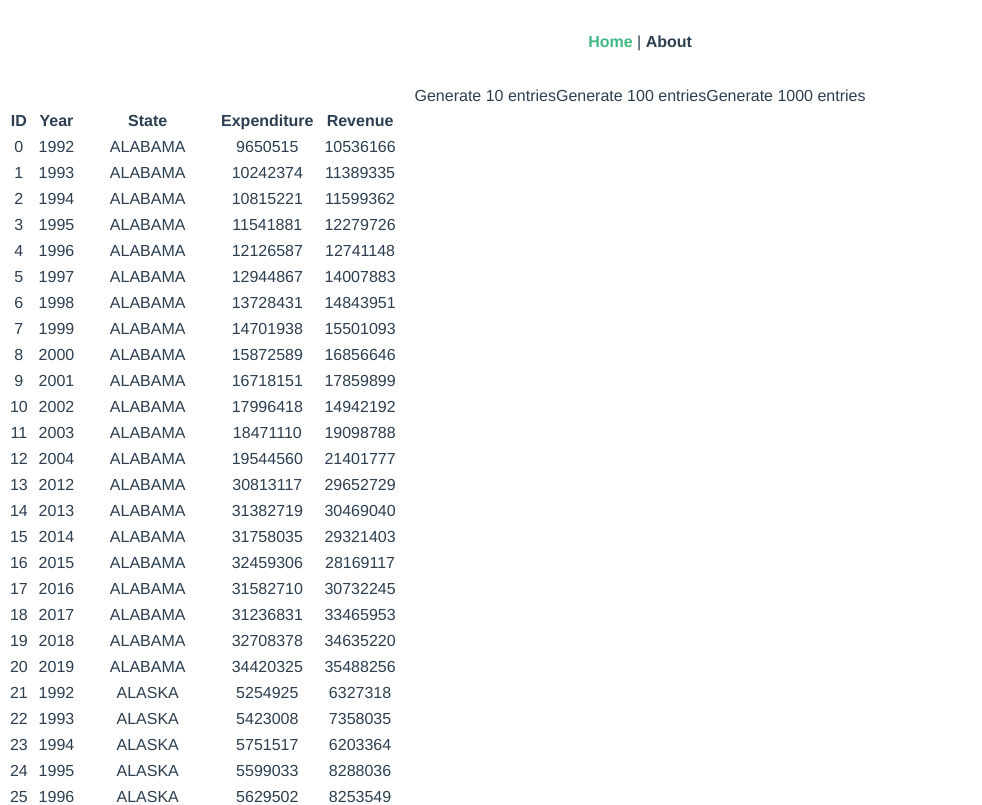
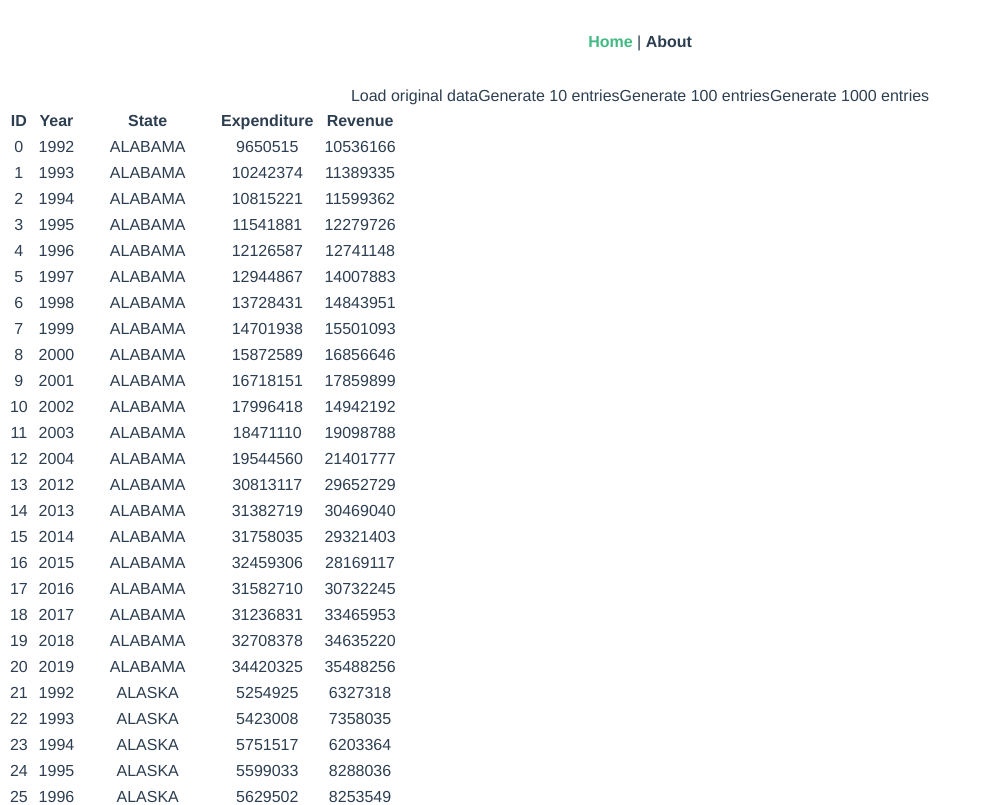
Before and after one commit to Exanite/DsaProject, a Vue app: page /#/ in a window 1280 px wide. Shown: the top 805 px of the page, without its empty margins (0-982 px from the left). Built offline with nearby package versions, Linux system fonts and the light colour scheme.

Commit message:
Add load original data button

```diff
--- a/src/components/FinanceDataTable.vue
+++ b/src/components/FinanceDataTable.vue
@@ -1,5 +1,6 @@
 <template>
   <div>
+    <button v-on:click="loadOriginalData()">Load original data</button>
     <button v-on:click="generateData(10)">Generate 10 entries</button>
     <button v-on:click="generateData(100)">Generate 100 entries</button>
     <button v-on:click="generateData(1000)">Generate 1000 entries</button>
@@ -10,7 +11,7 @@
         v-for="(column, index) in columns"
         :key="column.name"
         class="cursor-pointer"
-        v-on:click="() => onColumnSortClicked(index)"
+        v-on:click="onColumnSortClicked(index)"
       >
         {{ column.name }}
       </th>
@@ -25,7 +26,7 @@
   import { BuiltInSortingStrategy } from "@/data/algorithms/BuiltInSortingStrategy";
   import { Comparer } from "@/data/comparers/Comparer";
   import { DataGenerator } from "@/data/DataGenerator";
-  import { FinanceDataEntry } from "@/data/FinanceData";
+  import { FinanceDataEntry, getFinanceData } from "@/data/FinanceData";
   import { computed, defineComponent, ref } from "vue";
 
   interface Column {
@@ -101,6 +102,10 @@
         }
       };
 
+      const loadOriginalData = () => {
+        data.value = getFinanceData();
+      }
+
       const generateData = (count: number) => {
         const generator = new DataGenerator();
 
@@ -110,6 +115,7 @@
       return {
         columns: columns,
         data: sortedData,
+        loadOriginalData: loadOriginalData,
         generateData: generateData,
         onColumnSortClicked: onColumnSortClicked,
       };
```
